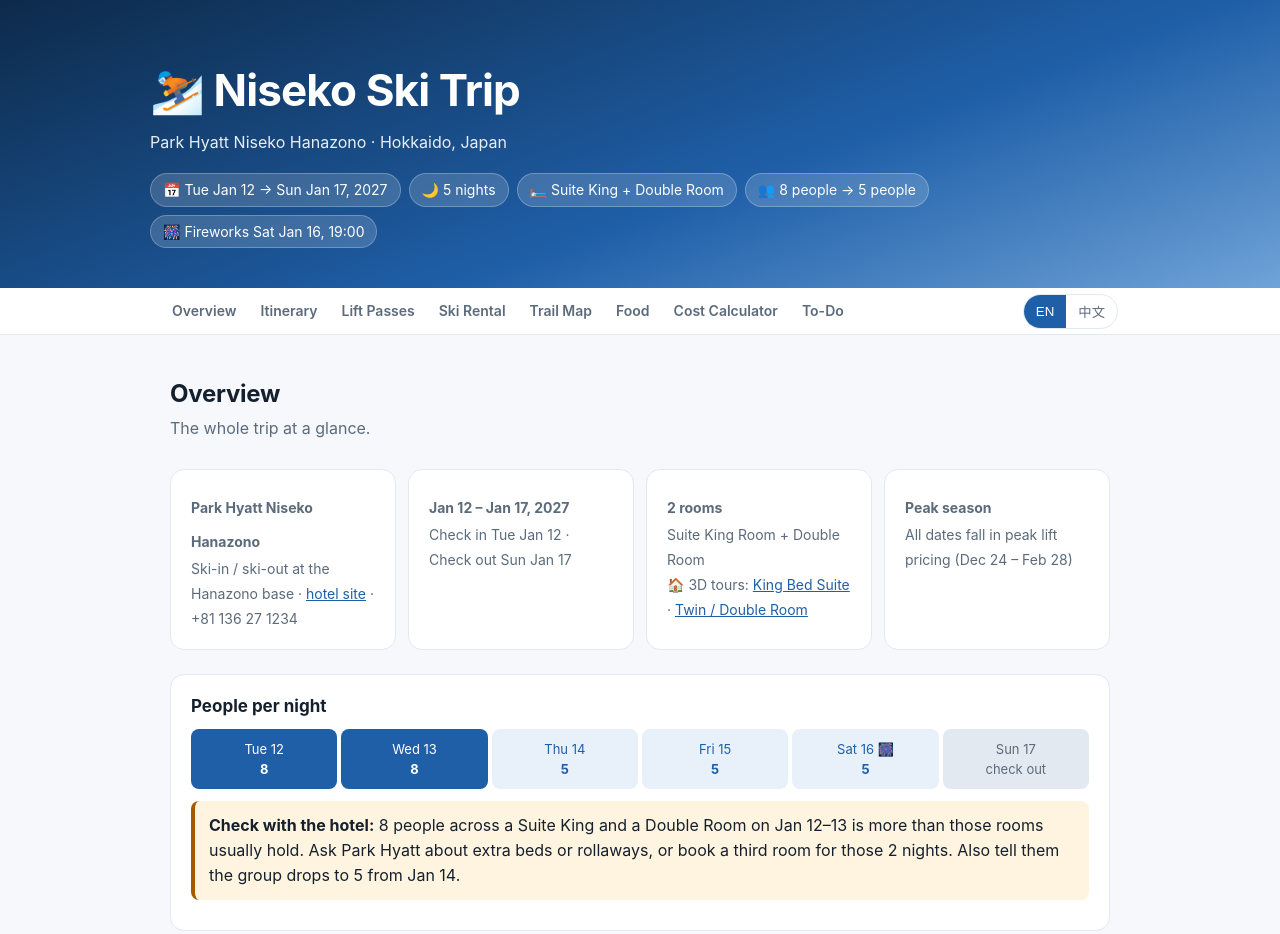
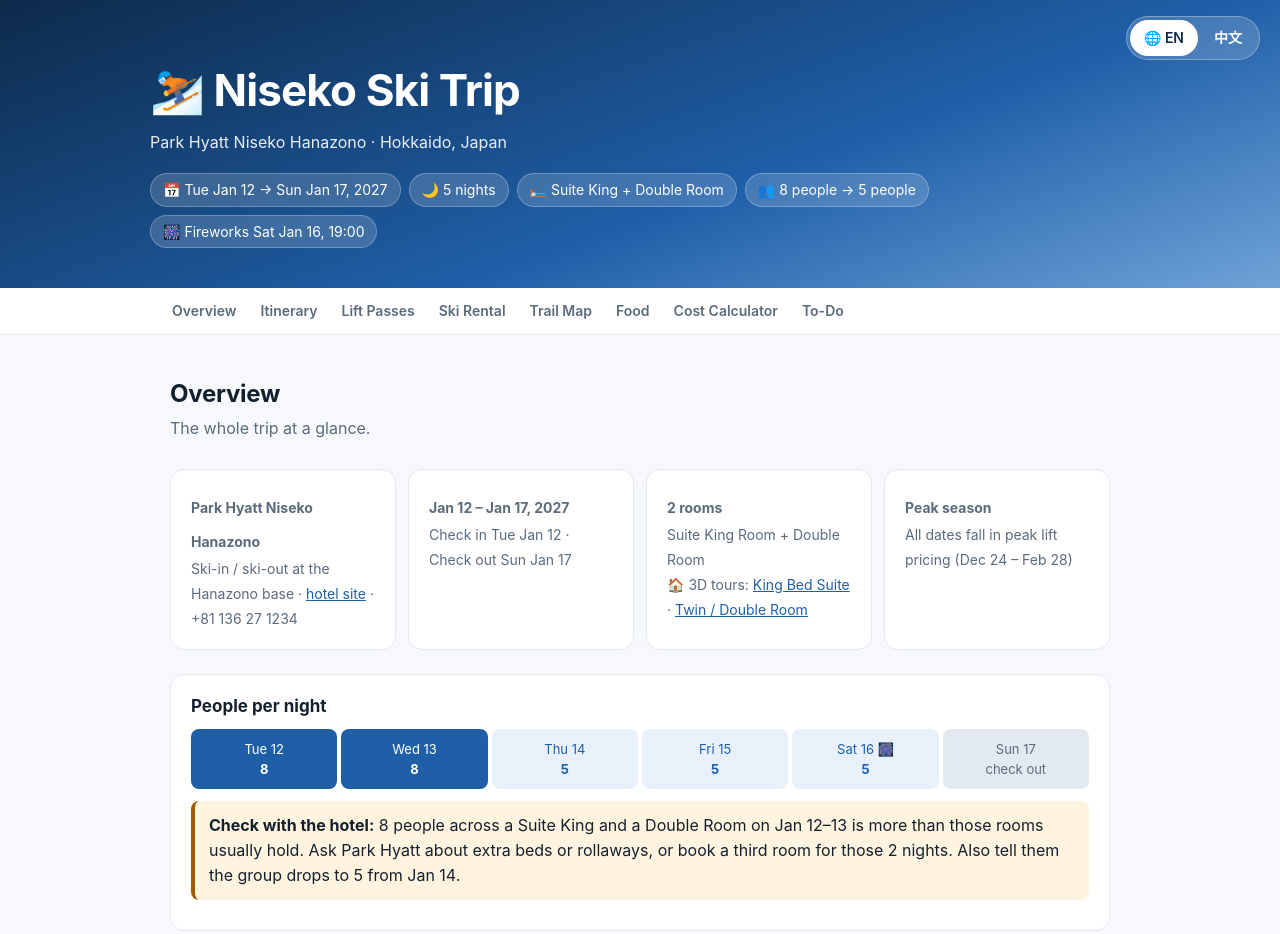
Before and after one commit to acedragon911/niseko-ski-trip, a plain HTML site: page index.html in a window 1280 px wide. Shown: the top 934 px of the page. Drawn offline with Linux system fonts and the light colour scheme.

Commit message:
Move language switch to header top-right

```diff
--- a/index.html
+++ b/index.html
@@ -36,13 +36,16 @@
   .chips{display:flex;flex-wrap:wrap;gap:8px;margin-top:18px}
   .chip{background:rgba(255,255,255,.16);border:1px solid rgba(255,255,255,.25);padding:5px 12px;border-radius:999px;font-size:14px}
   nav{position:sticky;top:0;z-index:5;background:var(--card);border-bottom:1px solid var(--line)}
-  nav .wrap{max-width:980px;margin:0 auto;display:flex;align-items:center;gap:4px;padding:0 12px}
-  nav .links{display:flex;gap:4px;overflow-x:auto;flex:1}
+  nav .wrap{max-width:980px;margin:0 auto;padding:0 12px}
+  nav .links{display:flex;gap:4px;overflow-x:auto}
   nav a{white-space:nowrap;padding:12px 10px;color:var(--muted);text-decoration:none;font-size:14px;font-weight:600}
   nav a:hover{color:var(--accent)}
-  .langtog{display:inline-flex;border:1px solid var(--line);border-radius:999px;overflow:hidden;flex-shrink:0;margin-left:8px}
-  .langtog button{border:0;background:transparent;color:var(--muted);font:600 13px/1 inherit;padding:7px 12px;cursor:pointer}
-  html[data-lang="en"] .langtog [data-set="en"], html[data-lang="zh"] .langtog [data-set="zh"]{background:var(--accent);color:#fff}
+  header{position:relative}
+  .langtog{position:absolute;top:16px;right:20px;display:inline-flex;padding:3px;gap:2px;border-radius:999px;background:rgba(255,255,255,.16);border:1px solid rgba(255,255,255,.3);backdrop-filter:blur(6px)}
+  .langtog button{border:0;background:transparent;color:#fff;font:600 14px/1 -apple-system,BlinkMacSystemFont,"Segoe UI","PingFang SC",sans-serif;padding:8px 14px;border-radius:999px;cursor:pointer;min-height:36px}
+  .langtog button:hover{background:rgba(255,255,255,.14)}
+  .langtog button:focus-visible{outline:2px solid #fff;outline-offset:2px}
+  html[data-lang="en"] .langtog [data-set="en"], html[data-lang="zh"] .langtog [data-set="zh"]{background:#fff;color:#0d2a4a}
   main{max-width:980px;margin:0 auto;padding:12px 20px 60px}
   section{padding-top:28px;scroll-margin-top:50px}
   h2{font-size:24px;margin:0 0 4px;letter-spacing:-.01em}
@@ -91,6 +94,9 @@
 
 <header>
   <div class="wrap">
+    <div class="langtog" role="group" aria-label="Language / 语言">
+      <button type="button" data-set="en" aria-label="English">🌐 EN</button><button type="button" data-set="zh" aria-label="中文">中文</button>
+    </div>
     <h1><span lang="en">⛷️ Niseko Ski Trip</span><span lang="zh">⛷️ 二世谷滑雪之旅</span></h1>
     <p><span lang="en">Park Hyatt Niseko Hanazono · Hokkaido, Japan</span><span lang="zh">二世谷花园柏悦酒店 · 日本北海道</span></p>
     <div class="chips">
@@ -113,9 +119,6 @@
     <a href="#food"><span lang="en">Food</span><span lang="zh">餐饮</span></a>
     <a href="#budget"><span lang="en">Cost Calculator</span><span lang="zh">费用计算</span></a>
     <a href="#todo"><span lang="en">To-Do</span><span lang="zh">待办</span></a>
-  </div>
-  <div class="langtog" role="group" aria-label="Language / 语言">
-    <button type="button" data-set="en">EN</button><button type="button" data-set="zh">中文</button>
   </div>
 </div></nav>
 
```
